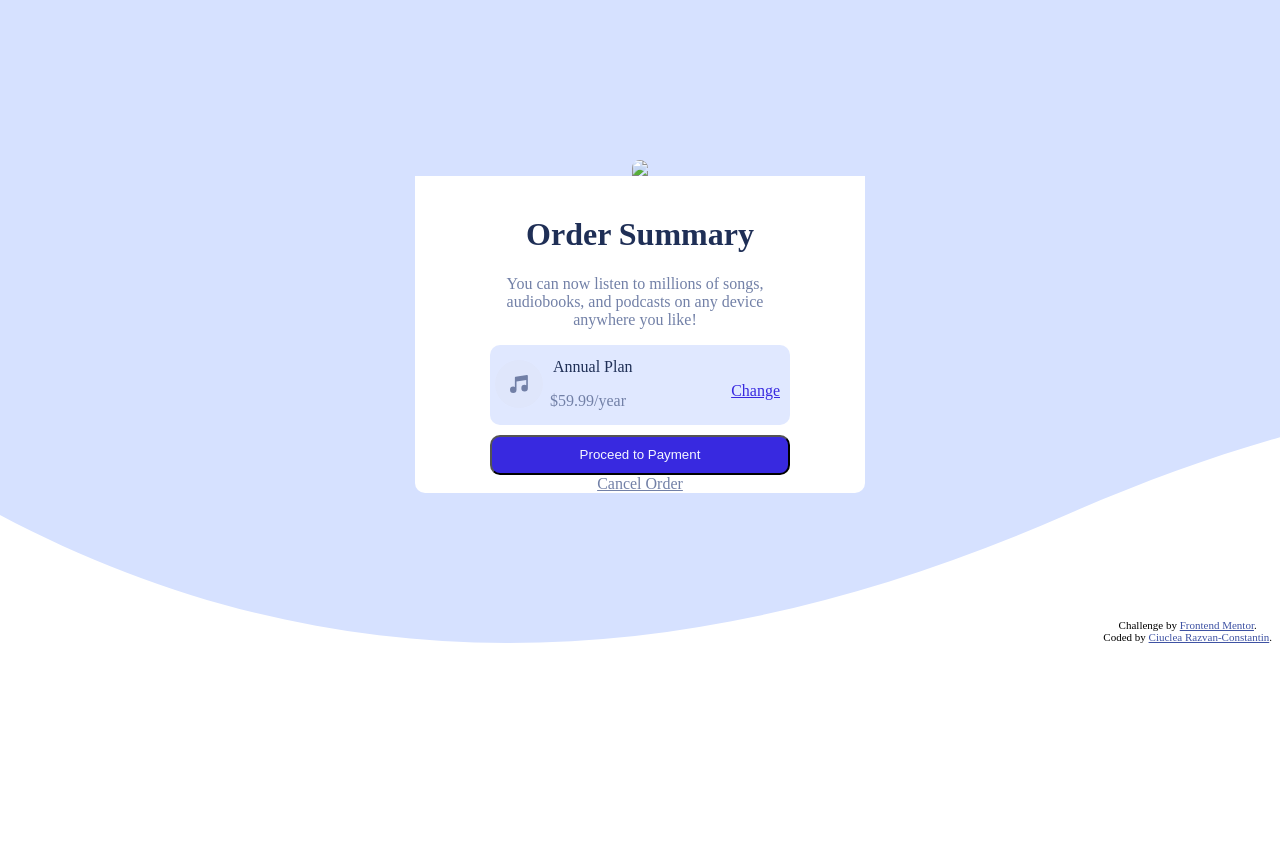
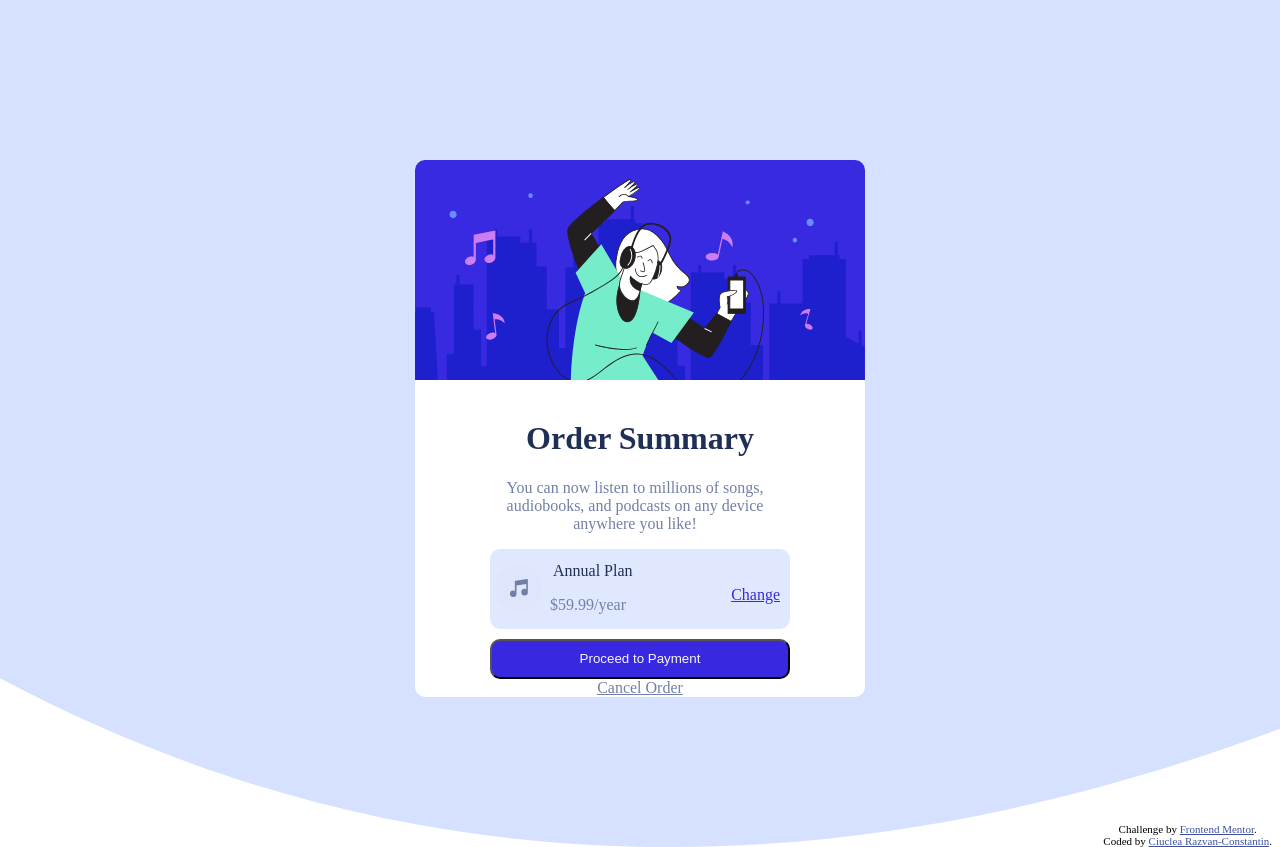
Before and after one commit to tazz24/Order_Summary, a plain HTML site: page index.html in a window 1280 px wide. Before the commit the page ends 800 px from the top, so only its background shows below. Drawn offline with Linux system fonts and the light colour scheme; files whose address does not match are found by name.

Commit message:
order summary

```diff
--- a/index.html
+++ b/index.html
@@ -122,7 +122,7 @@
 <body>
   <div class="order">
     <div class="hero">
-      <img src='../order-summary-component-main/images/illustration-hero.svg'>
+      <img src='D:\Personal\Challenge_Front-End\front-end_challenge\order-summary-component-main\Order_Summary\images\illustration-hero.svg'>
     </div>
     <div class="content">
       <h1 class="content-title"> Order Summary</h1>
```
